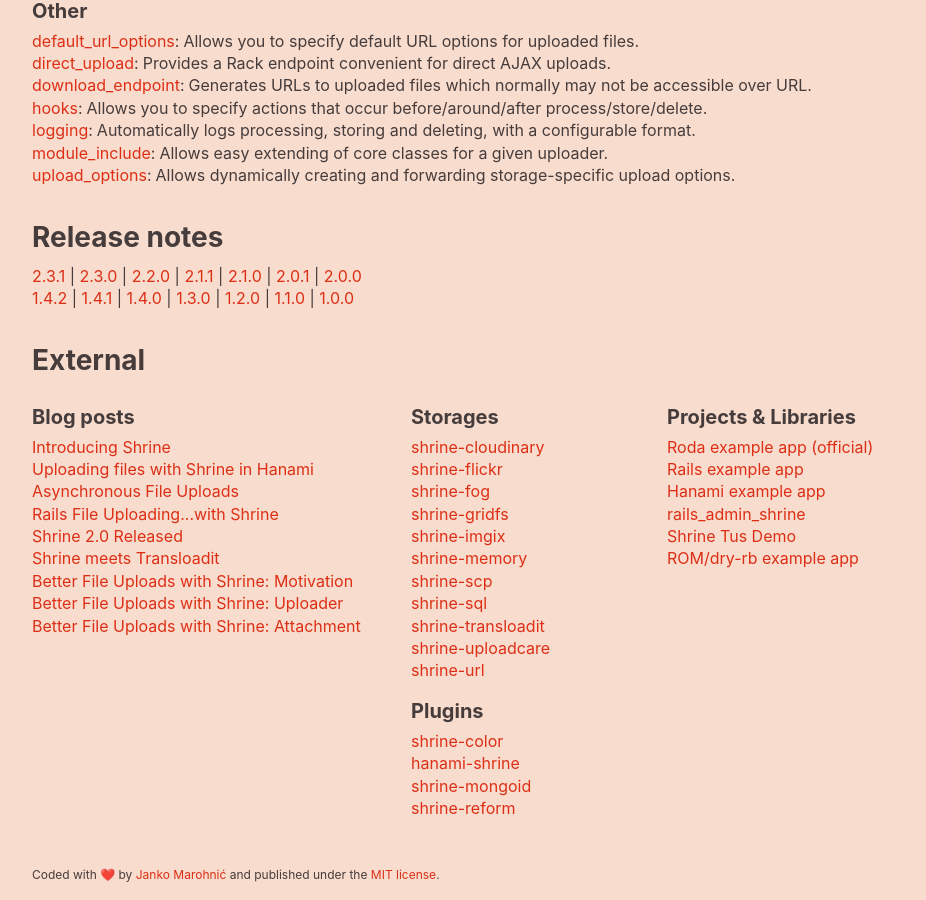
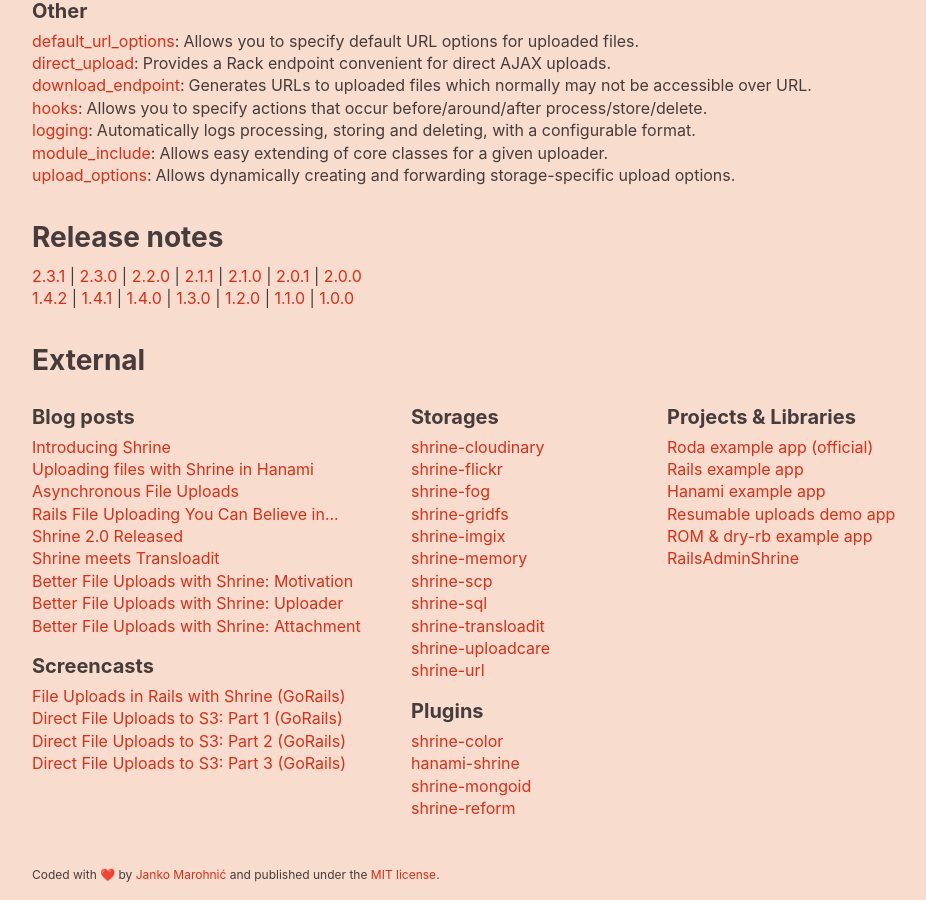
Before and after one commit to avinashcodeer/Romenics, a Jekyll site: the page built from www/index.html, in a window 1280 px wide and 900 px high, scrolled down 1503 px. Shown: the whole window, without its empty margins (106-1032 px from the left). Built offline with Jekyll 4.4.1, drawn with Linux system fonts in a browser that asks for light colours; emoji names are drawn with the system emoji font.

Commit message:
Add GoRails screencasts to the website

```diff
--- a/www/_data/external.yml
+++ b/www/_data/external.yml
@@ -12,7 +12,7 @@
         name: Asynchronous File Uploads
         url: http://twin.github.io/file-uploads-asynchronous-world
       -
-        name: Rails File Uploading...with Shrine
+        name: Rails File Uploading You Can Believe in...
         url: http://www.sitepoint.com/rails-file-uploading-you-can-believe-in-with-shrine/
       -
         name: Shrine 2.0 Released
@@ -29,6 +29,21 @@
       -
         name: "Better File Uploads with Shrine: Attachment"
         url: https://twin.github.io/better-file-uploads-with-shrine-attachment/
+  -
+    title: Screencasts
+    items:
+      -
+        name: "File Uploads in Rails with Shrine (GoRails)"
+        url: https://gorails.com/episodes/file-uploading-with-shrine?autoplay=1
+      -
+        name: "Direct File Uploads to S3: Part 1 (GoRails)"
+        url: https://gorails.com/episodes/direct-file-uploads-to-s3-part-1?autoplay=1
+      -
+        name: "Direct File Uploads to S3: Part 2 (GoRails)"
+        url: https://gorails.com/episodes/direct-file-uploads-to-s3-part-2?autoplay=1
+      -
+        name: "Direct File Uploads to S3: Part 3 (GoRails)"
+        url: https://gorails.com/episodes/direct-file-uploads-to-s3-part-3?autoplay=1
 -
   -
     title: Storages
@@ -95,11 +110,11 @@
         name: Hanami example app
         url: https://github.com/katafrakt/hanami-shrine-example
       -
-        name: rails_admin_shrine
-        url: https://github.com/iquest/rails_admin_shrine
-      -
-        name: Shrine Tus Demo
+        name: Resumable uploads demo app
         url: https://github.com/janko-m/shrine-tus-demo
       -
-        name: ROM/dry-rb example app
+        name: ROM & dry-rb example app
         url: https://github.com/janko-m/shrine-rom-example
+      -
+        name: RailsAdminShrine
+        url: https://github.com/iquest/rails_admin_shrine
```
